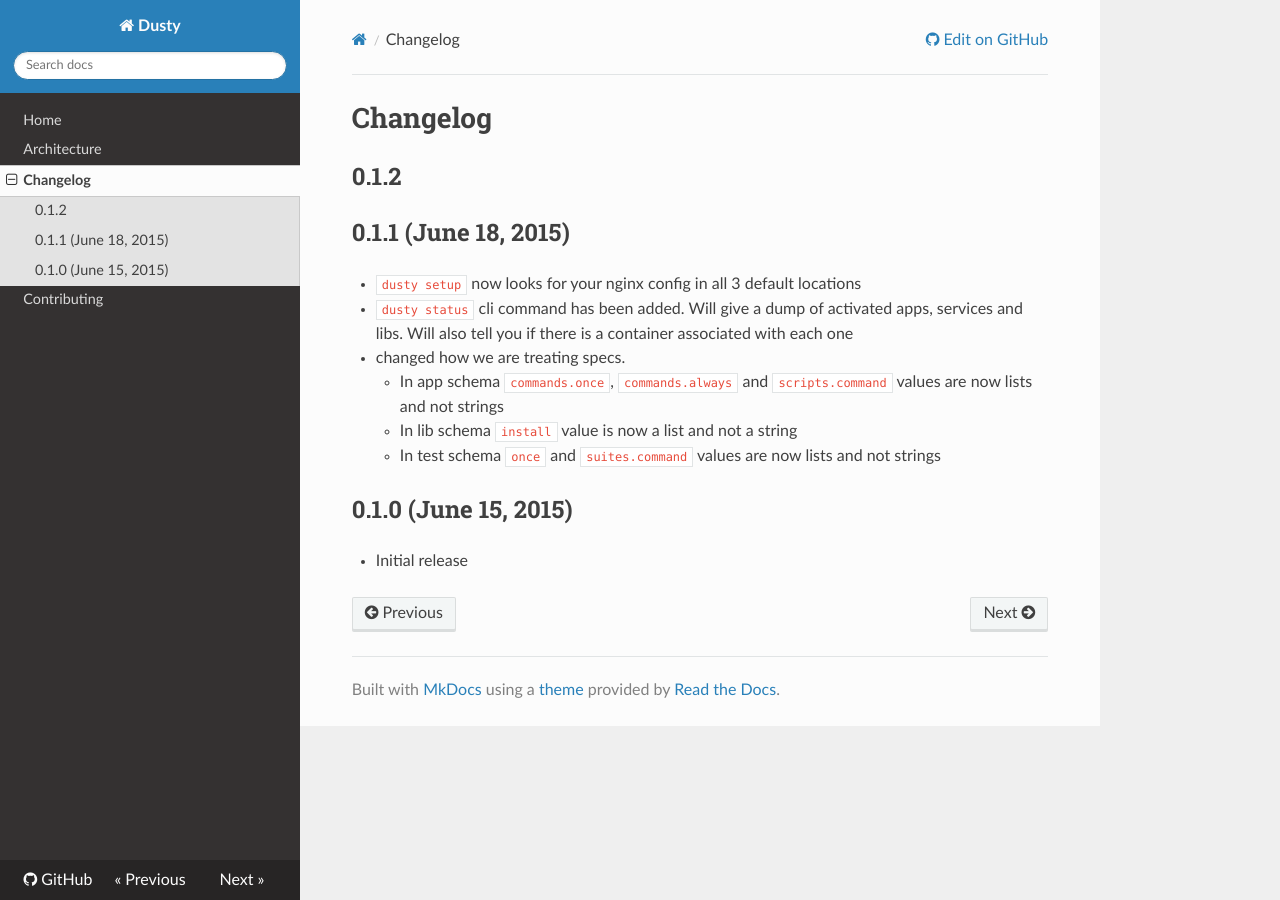
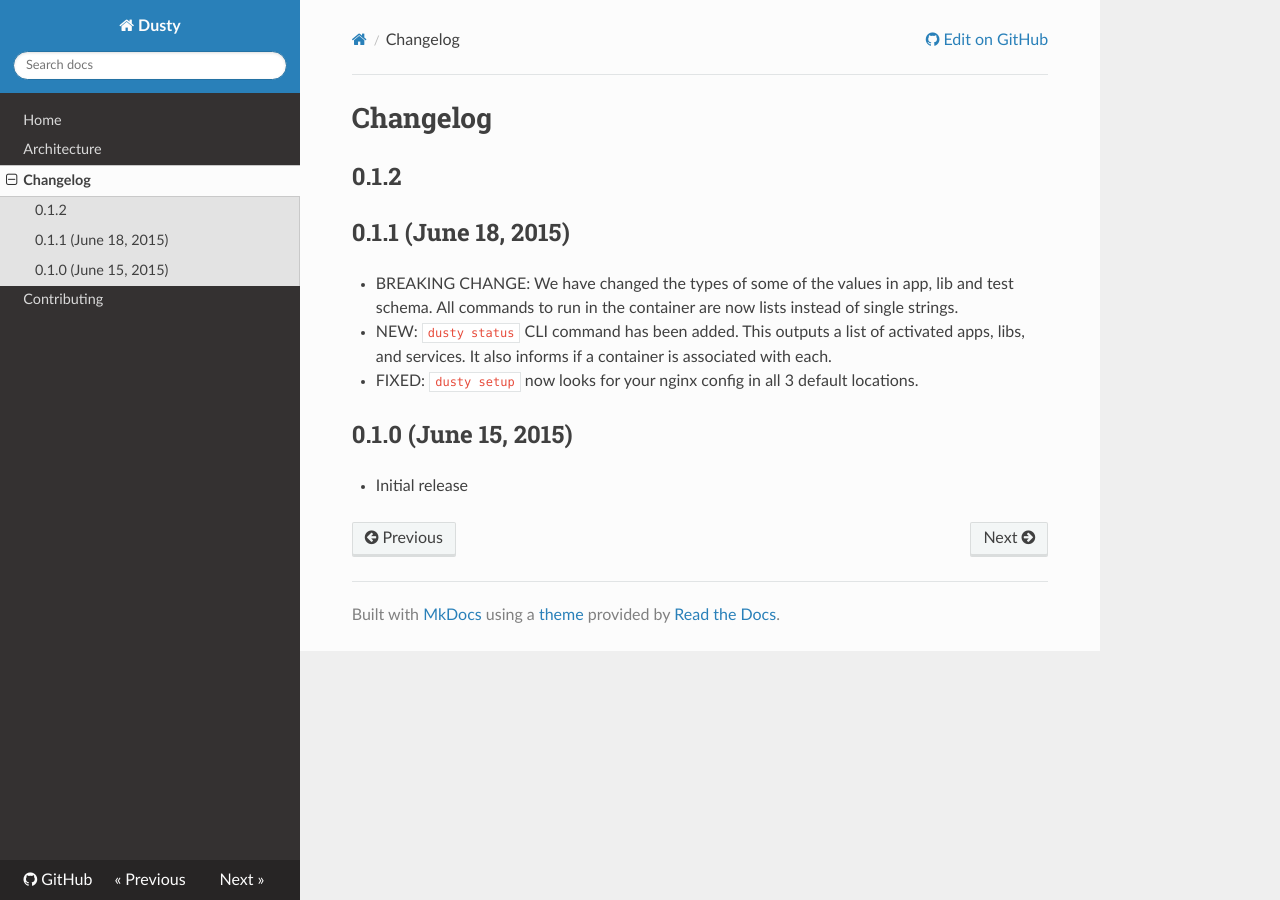
Before and after one commit to gamechanger/dusty, an MkDocs documentation site: the page built from docs/changelog.md, in a window 1280 px wide. Built offline with MkDocs 1.6.1, drawn with Linux system fonts in a browser that asks for light colours; nearby versions of some CDN libraries; old or Windows-style settings are respelled for this version of MkDocs.

Commit message:
standardize closer to slacks change log

```diff
--- a/docs/changelog.md
+++ b/docs/changelog.md
@@ -3,12 +3,12 @@
 ## 0.1.2
 
 ## 0.1.1 (June 18, 2015)
-  * `dusty setup` now looks for your nginx config in all 3 default locations
-  * `dusty status` cli command has been added.  Will give a dump of activated apps, services and libs.  Will also tell you if there is a container associated with each one
-  * changed how we are treating specs.
-    * In app schema `commands.once`, `commands.always` and `scripts.command` values are now lists and not strings
-    * In lib schema `install` value is now a list and not a string
-    * In test schema `once` and `suites.command` values are now lists and not strings
+  * BREAKING CHANGE: We have changed the types of some of the values in app, lib and test schema.  All commands to run in the container are now lists instead of single strings.
+
+  * NEW: `dusty status` CLI command has been added.  This outputs a list of activated apps, libs, and services. It also informs if a container is associated with each.
+
+  * FIXED: `dusty setup` now looks for your nginx config in all 3 default locations.
+
 
 ## 0.1.0 (June 15, 2015)
   * Initial release
```
